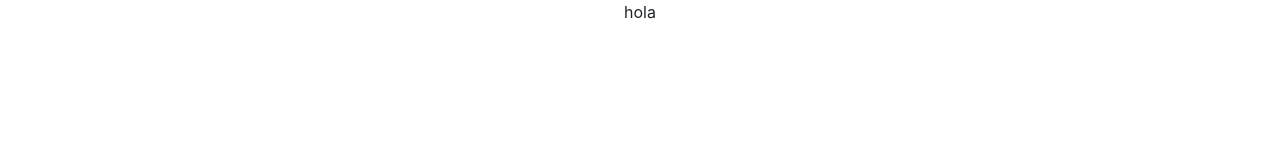
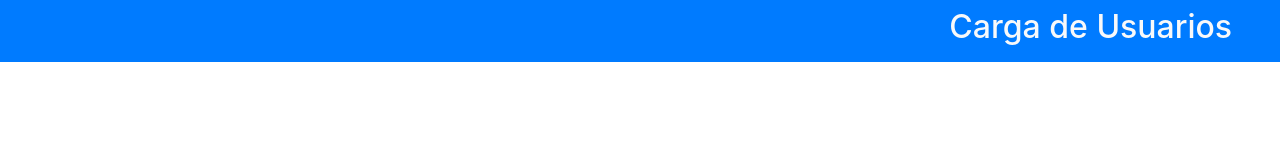
Before and after one commit to alexarxe/web_class_19_idt, a plain HTML site: page index.html in a window 1280 px wide. Drawn offline with Linux system fonts and the light colour scheme.

Commit message:
agg header

```diff
--- a/index.html
+++ b/index.html
@@ -13,8 +13,18 @@
 
 </head>
 <body>
-    <main class="content">
-        hola
-    </main>
+    <div class="container-fluid">
+        <header class="flex-lg-row">
+            <div class="row bg-primary text-white text-lg-right">
+                <h2 class="col-12 text-light pr-5 py-2">
+                    Carga de Usuarios
+                </h2>
+            </div>
+        </header>
+
+        <main class="container-fluid col-lg-12">
+
+        </main>
+    </div>
 </body>
 </html>
```
Also changed, not shown: img/image (1).jpg (added), img/image (2).jpg (added), img/image (3).jpg (added).
